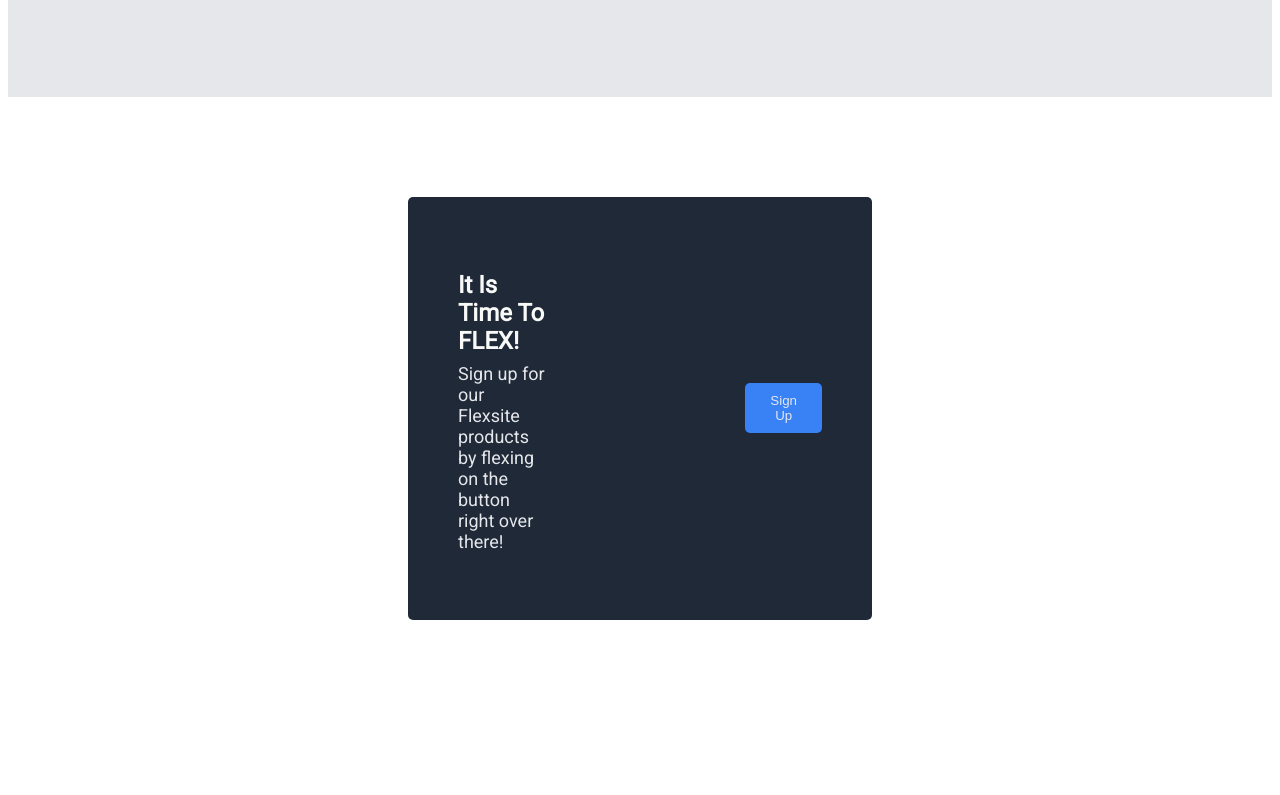
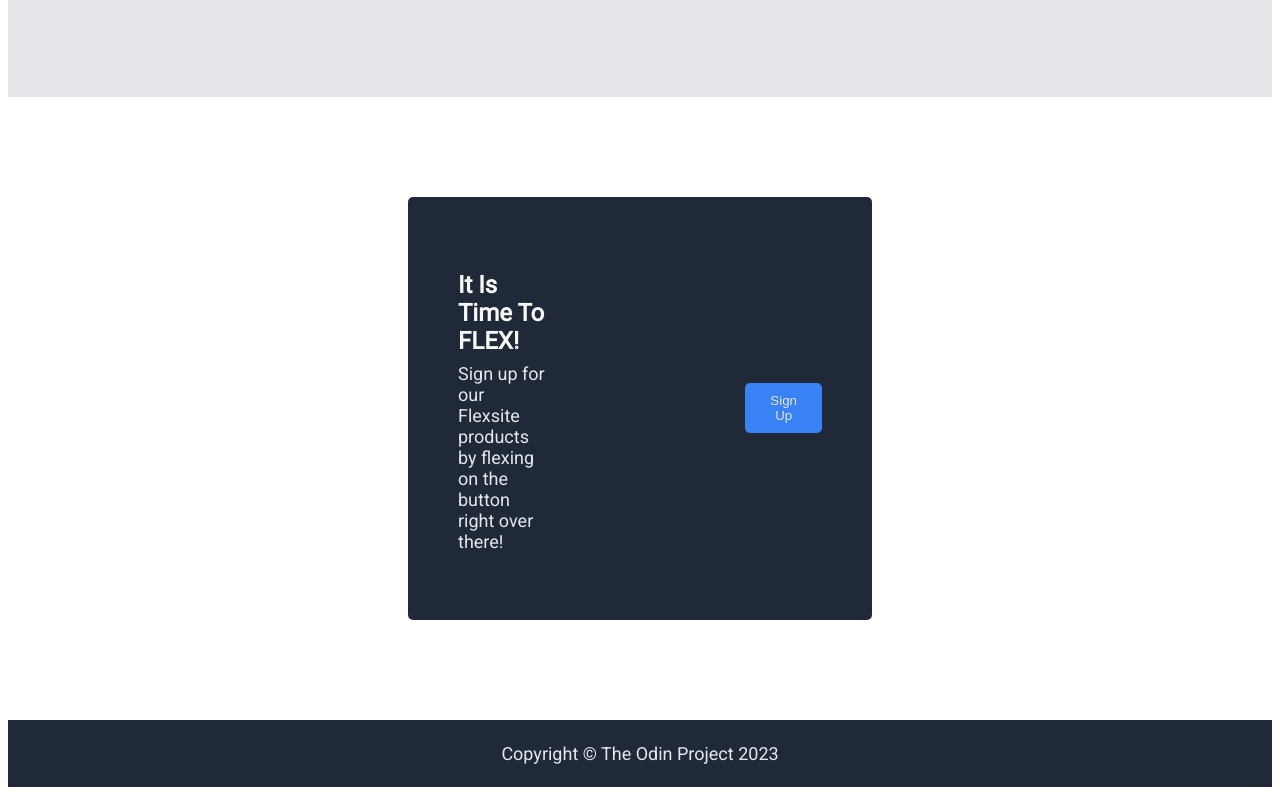
Before and after one commit to xBromsson/flexsite, a plain HTML site: page index.html in a window 1280 px wide. Shown: the part 1838-2633 px from the top of the page. Before the commit the page ends 2566 px from the top, so only its background shows below. Drawn offline with Linux system fonts and the light colour scheme.

Commit message:
added the footer section and completed the styling on it

```diff
--- a/index.html
+++ b/index.html
@@ -46,6 +46,11 @@
             <div><button>Sign Up</button></div>
         </div>
     </div>
+    <div class="footer-section">
+        <div>
+            <p>Copyright &copy The Odin Project 2023</p>
+        </div>
+    </div>
 
 </body>
 </html>
--- a/styles.css
+++ b/styles.css
@@ -117,6 +117,15 @@ div.author{
     gap: 200px;
 }
 
+.footer-section{
+    text-align: center;
+    padding-top: 5px;
+    padding-bottom: 5px;
+    padding-left: 400px;
+    padding-right: 400px;
+    background-color: #1F2937;
+}
+
 
 
 h1{
```
